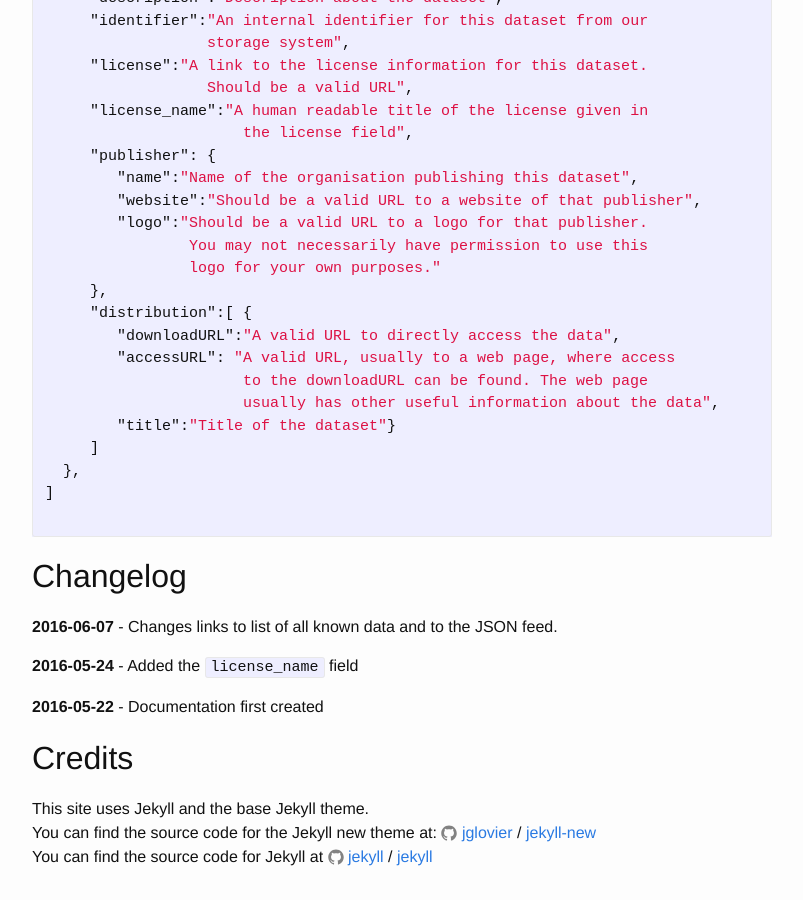
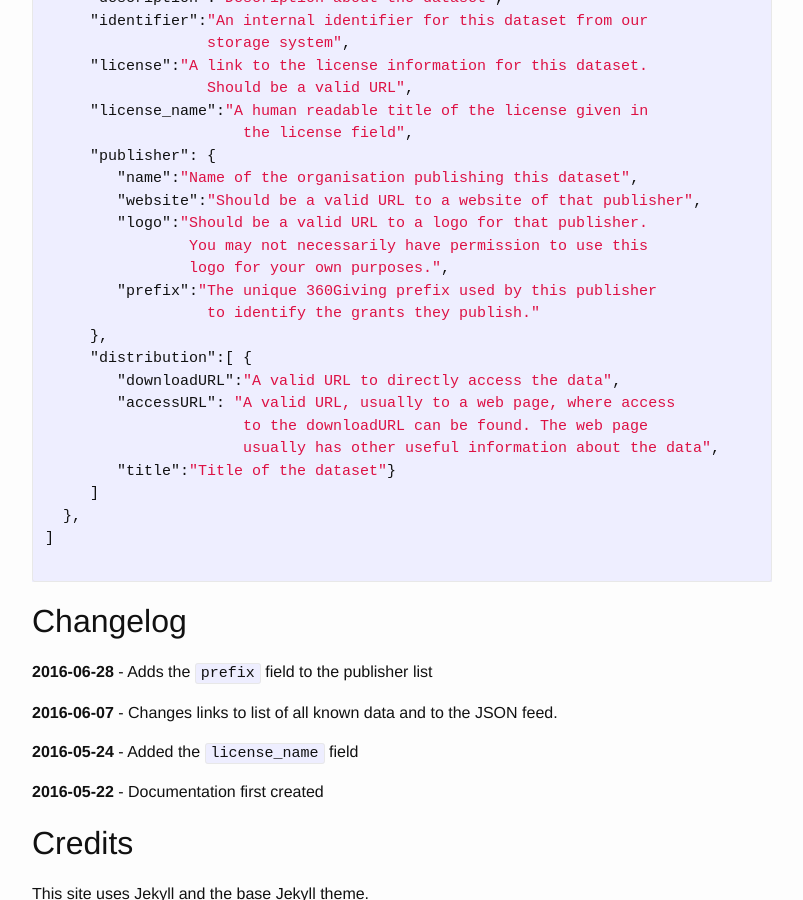
Before and after one commit to ThreeSixtyGiving/getdata, a Jekyll site: the page built from index.md, in a window 1280 px wide and 900 px high, scrolled down 662 px. Shown: the whole window, without its empty margins (238-1041 px from the left). Built offline with Jekyll 4.4.1, drawn with Linux system fonts in a browser that asks for light colours; comment, search, counter and statistics services are not loaded.

Commit message:
[#4] Adds documentation about the prefix field in the json output
Have added the prefix field under a publisher in the JSON output

```diff
--- a/index.md
+++ b/index.md
@@ -30,7 +30,9 @@ The JSON is an array of objects in the following format:
         "website":"Should be a valid URL to a website of that publisher",
         "logo":"Should be a valid URL to a logo for that publisher.
                 You may not necessarily have permission to use this
-                logo for your own purposes."
+                logo for your own purposes.",
+        "prefix":"The unique 360Giving prefix used by this publisher
+                  to identify the grants they publish."
      },
      "distribution":[ {
         "downloadURL":"A valid URL to directly access the data",
@@ -46,6 +48,8 @@ The JSON is an array of objects in the following format:
 
 ## Changelog
 
+**2016-06-28** - Adds the `prefix` field to the publisher list
+
 **2016-06-07** - Changes links to list of all known data and to the JSON feed.
 
 **2016-05-24** - Added the `license_name` field
```
